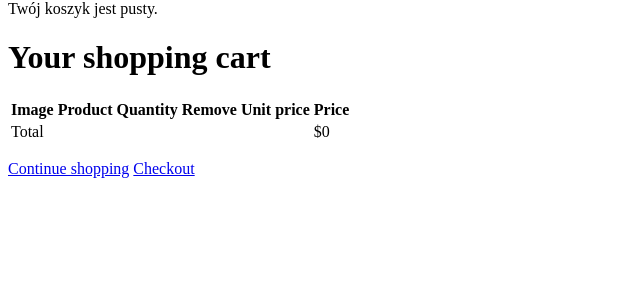
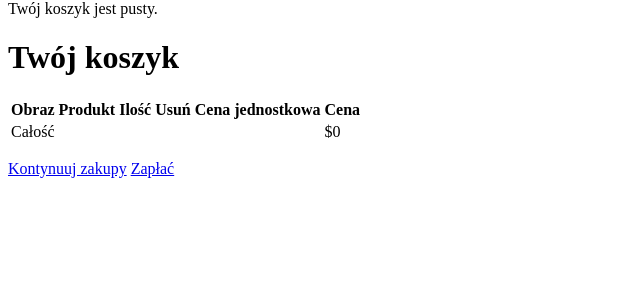
Before and after one commit to urszulasologub/webshop, a Django app: page /cart/ in a window 1280 px wide. Shown: the part 26-326 px from the top of the page, without its empty margins (0-640 px from the left). Run offline with Django 3.2, Linux system fonts and the light colour scheme.

Commit message:
Translated cart part of website to polish

```diff
--- a/webshop/cart/templates/cart/detail.html
+++ b/webshop/cart/templates/cart/detail.html
@@ -2,20 +2,20 @@
 {% load static %}
 
 {% block title %}
-    Your shopping cart
+    Twój koszyk
 {% endblock %}
 
 {% block content %}
-    <h1>Your shopping cart</h1>
+    <h1>Twój koszyk</h1>
         <table class="cart">
         <thead>
             <tr>
-                <th>Image</th>
-                <th>Product</th>
-                <th>Quantity</th>
-                <th>Remove</th>
-                <th>Unit price</th>
-                <th>Price</th>
+                <th>Obraz</th>
+                <th>Produkt</th>
+                <th>Ilość</th>
+                <th>Usuń</th>
+                <th>Cena jednostkowa</th>
+                <th>Cena</th>
             </tr>
         </thead>
         <tbody>
@@ -29,14 +29,14 @@
                         </td>
                         <td>{{ product.name }}</td>
                         <td>{{ item.quantity }}</td>
-                        <td><a href="{% url 'cart:cart_remove' product.id %}">Remove</a></td>
+                        <td><a href="{% url 'cart:cart_remove' product.id %}">Usuń</a></td>
                         <td class="num">${{ item.price }}</td>
                         <td class="num">${{ item.total_price }}</td>
                     </tr>
                 {% endwith %}
             {% endfor %}
             <tr class="total">
-                <td>Total</td>
+                <td>Całość</td>
                 <td colspan="4"></td>
                 <td class="num">${{ cart.get_total_price }}</td>
             </tr>
@@ -44,7 +44,7 @@
     </table>
     <p class="text-right">
         <a href="{% url 'shop:product_list' %}" class="button
-        light">Continue shopping</a>
-        <a href="#" class="button">Checkout</a>
+        light">Kontynuuj zakupy</a>
+        <a href="#" class="button">Zapłać</a>
     </p>
 {% endblock %}
```
